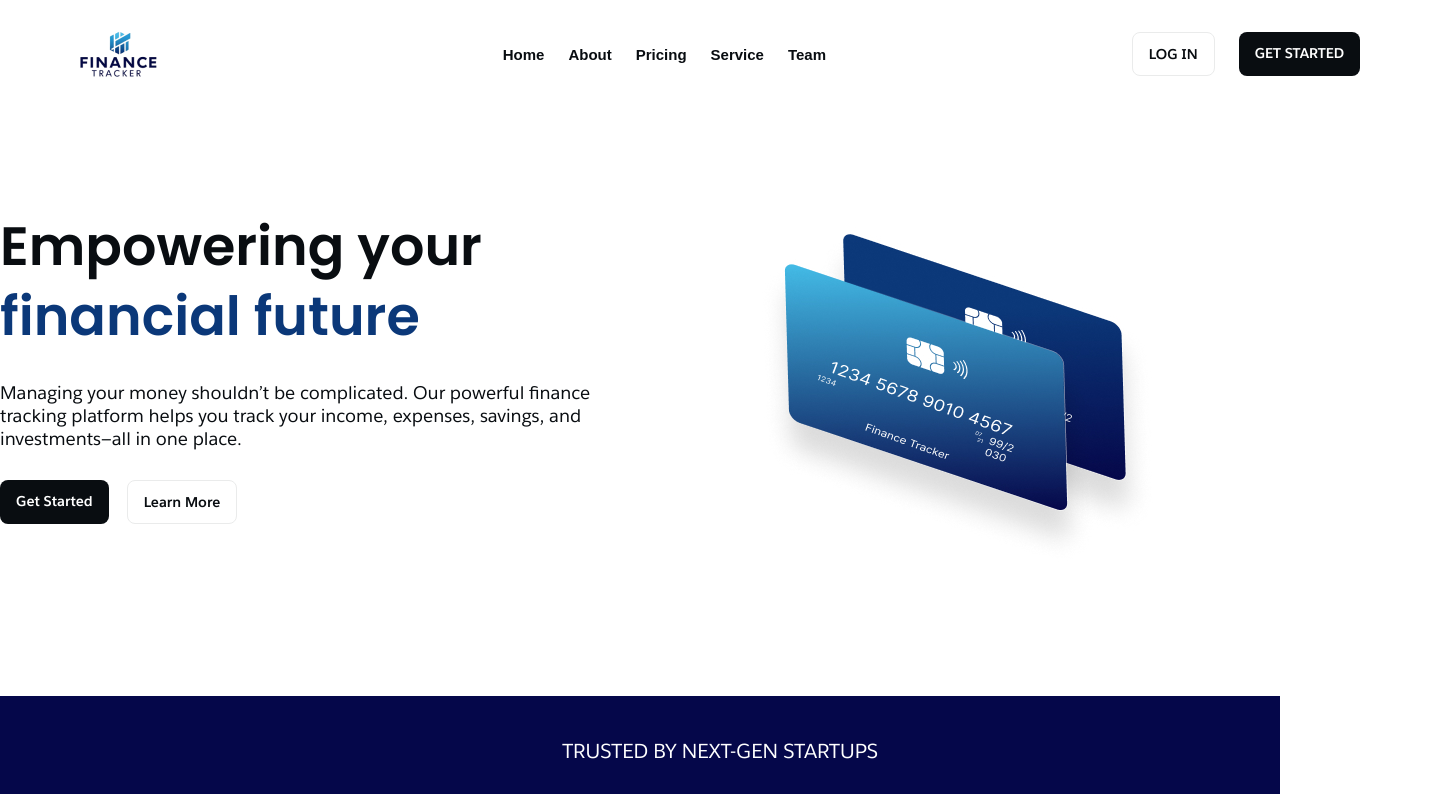
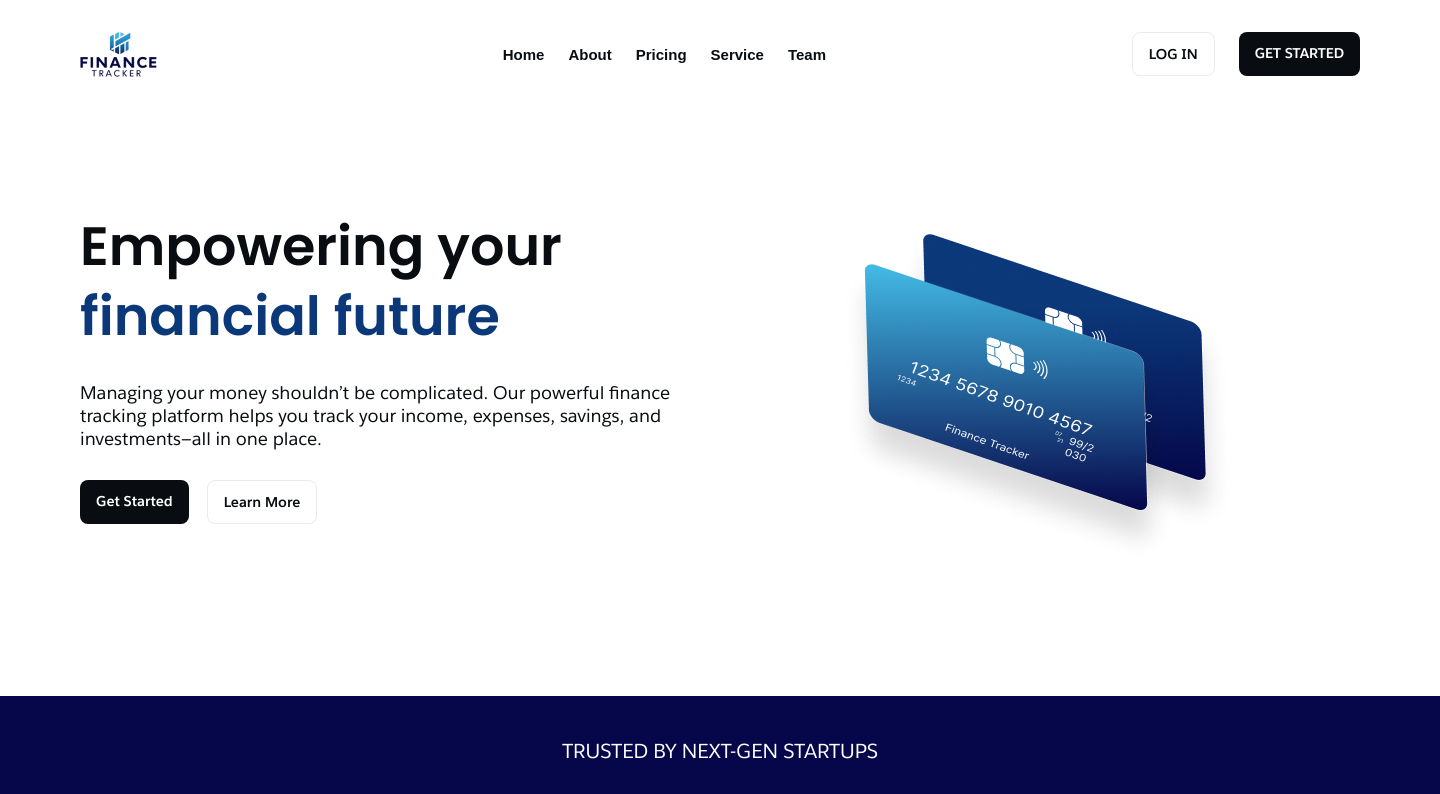
Before and after one commit to ajay117/finance_tracker, a React (Vite) app: page / in a window 1280 px wide. Shown: the top 794 px of the page, 1440 px wide, since content can reach past the window. Built offline with nearby package versions, Linux system fonts and the light colour scheme.

Commit message:
Make page not break at smaller screens

```diff
--- a/package.json
+++ b/package.json
@@ -4,7 +4,7 @@
   "version": "0.0.0",
   "type": "module",
   "scripts": {
-    "dev": "vite",
+    "dev": "vite --host",
     "build": "vite build",
     "lint": "eslint .",
     "preview": "vite preview"
--- a/src/App.css
+++ b/src/App.css
@@ -49,6 +49,7 @@ body {
   font-size: 1.8rem;
   font-family: var(--salesforce), sans-serif;
   color: var(--color8);
+  width: 1440px;
 }
 p {
   line-height: 23.08px;
--- a/src/App.jsx
+++ b/src/App.jsx
@@ -1,11 +1,5 @@
 import "./App.css";
 import { Home } from "./components/Home";
-// import { BrandInfo } from "./components/BrandsInfo";
-// import { Footer } from "./components/Footer";
-
-// import { HeroSection } from "./components/HeroSection";
-// import { LoremOne } from "./components/LoremOne";
-// import { LoremTwo } from "./components/LoremTwo";
 import { Nav } from "./components/Nav";
 import { BrowserRouter as Router, Routes, Route } from "react-router-dom";
 
```
